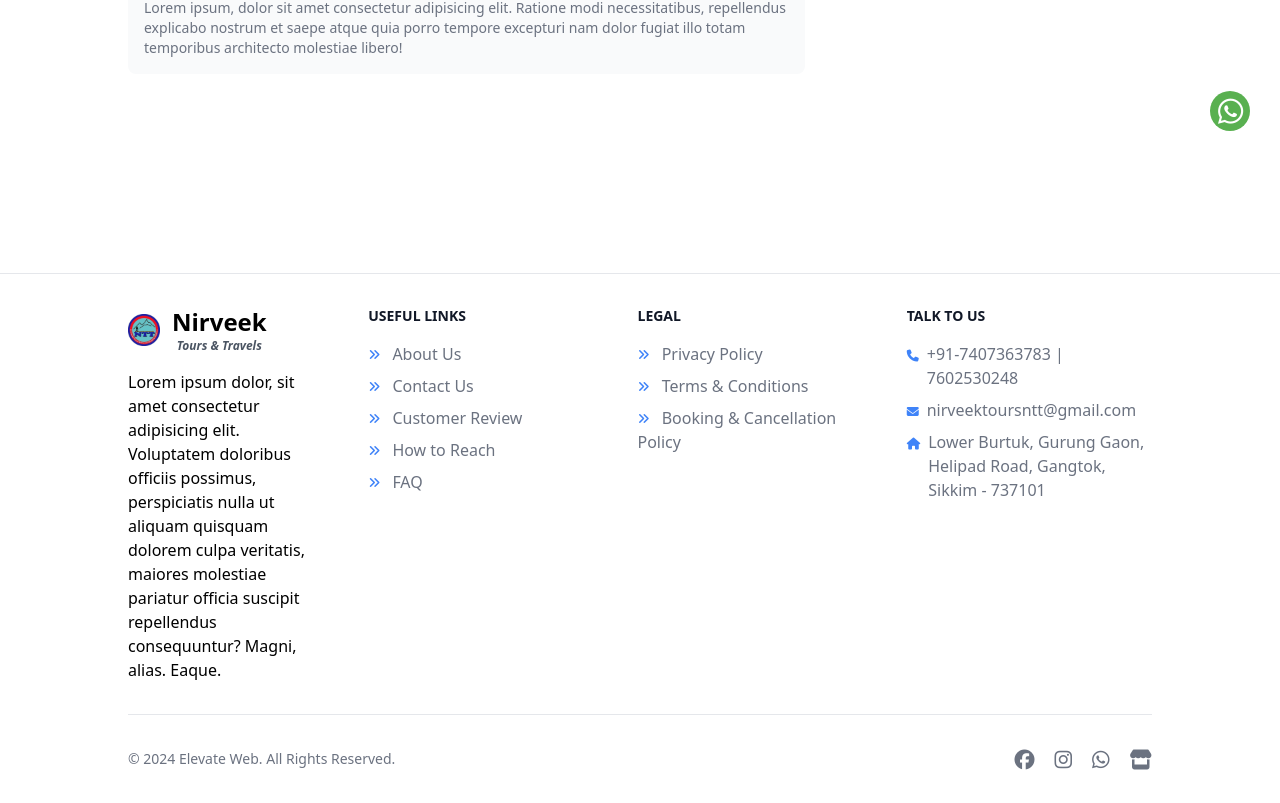
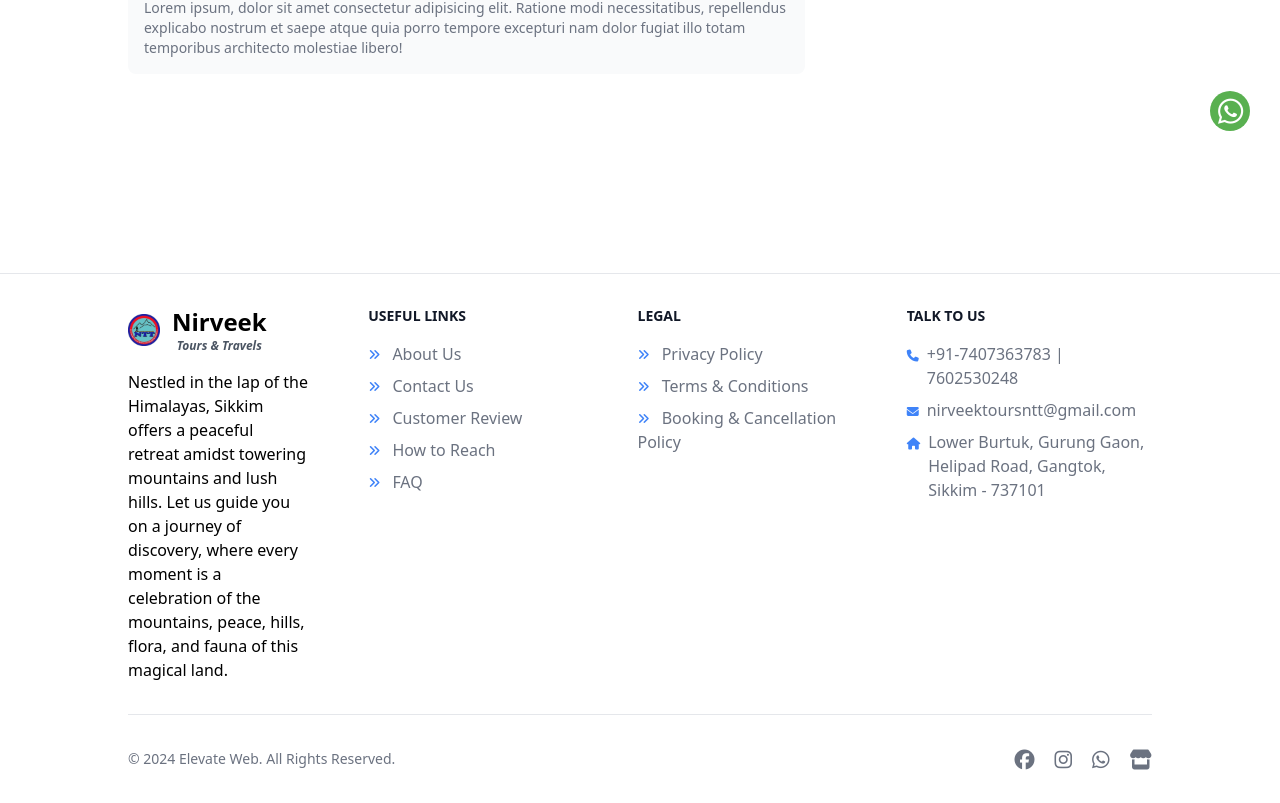
Before and after one commit to dloc47/NirveekTT, an Angular app: page /itinerary in a window 1280 px wide. Shown: the part 639-1442 px from the top of the page. Built offline with nearby package versions, Linux system fonts and the light colour scheme.

Commit message:
Removed price tag from popular-destination, added routing of faq in routing.module.ts and linked footer faq to the faq component..

```diff
--- a/src/app/app-routing.module.ts
+++ b/src/app/app-routing.module.ts
@@ -7,6 +7,7 @@ import { BookingAndCancellationPolicyComponent } from './footer/booking-and-canc
 import { PrivacyPolicyComponent } from './footer/privacy-policy/privacy-policy.component';
 import { ItineraryDetailsComponent } from './itinerary-details/itinerary-details.component';
 import { AboutUsComponent } from './about-us/about-us.component';
+import { FaqComponent } from './faq/faq.component';
 
 const routes: Routes = [
   {path:'', component:HomeComponent, pathMatch:"full"},
@@ -15,6 +16,7 @@ const routes: Routes = [
   {path: "termsandcondition", component: TermsAndConditionsComponent },
   {path: "bookingandcancellationpolicy", component: BookingAndCancellationPolicyComponent },
   {path: "itinerary", component: ItineraryDetailsComponent },
+  {path: "faq", component: FaqComponent },
   { path: '**', component: PageNotFoundComponent }, // wildcard route for unknown paths - (Add this wildcard to last index, else it will throw an error to known route also)
 ];
 
--- a/src/app/footer/footer.component.html
+++ b/src/app/footer/footer.component.html
@@ -14,10 +14,10 @@
                         </span>
                     </span>
                 </a>
-                <p class="w-full md:w-3/4">Lorem ipsum dolor, sit amet consectetur adipisicing elit. Voluptatem
-                    doloribus officiis possimus,
-                    perspiciatis nulla ut aliquam quisquam dolorem culpa veritatis, maiores molestiae pariatur officia
-                    suscipit repellendus consequuntur? Magni, alias. Eaque.</p>
+                <p class="w-full md:w-3/4">
+                    Nestled in the lap of the Himalayas, Sikkim offers a peaceful retreat amidst towering mountains and lush hills.
+                    Let us guide you on a journey of discovery, where every moment is a celebration of
+                    the mountains, peace, hills, flora, and fauna of this magical land.</p>
             </div>
             <div class="grid grid-cols-2 gap-8 sm:gap-6 sm:grid-cols-3 md:grid-cols-3">
                 <div>
@@ -40,7 +40,7 @@
                                     class="fa-solid fa-angles-right fa-xs mr-2 text-blue-500"></i> How to Reach</a>
                         </li>
                         <li>
-                            <a href="https://tailwindcss.com/" class="hover:underline"><i
+                            <a routerLink="/faq" class="hover:underline"><i
                                     class="fa-solid fa-angles-right fa-xs mr-2 text-blue-500"></i> FAQ</a>
                         </li>
                     </ul>
--- a/src/app/popular-destination/popular-destination.component.html
+++ b/src/app/popular-destination/popular-destination.component.html
@@ -17,9 +17,9 @@
             src="https://www.oyorooms.com/travel-guide/wp-content/uploads/2019/06/Refresh-yourself-at-these-places-to-visit-in-Sikkim-Hero-Image.jpg"
             alt="" />
         </a>
-        <div class="priceLabel bg-orange-400 rounded-md text-white w-max px-2 py-1 absolute top-[10px] right-[10px]">
+        <!-- <div class="priceLabel bg-orange-400 rounded-md text-white w-max px-2 py-1 absolute top-[10px] right-[10px]">
           <span class="font-semibold">₹ 15,000 <span class="text-xs font-normal">/ per person</span></span>
-        </div>
+        </div> -->
 
         <div class="w-full flex justify-end relative">
           <p class="absolute -top-8 bg-gray-100 border rounded-l-lg p-1 px-2 inline-block m-0 font-semibold text-gray-700 dark:text-gray-400 text-xs"><i class="fa-solid fa-clock"></i> 3 Days, 4 Nights</p>
@@ -56,9 +56,9 @@
             src="https://www.tripsavvy.com/thmb/58A3iO4pNLWV-yojm0QbsrmurbM=/2121x1414/filters:fill(auto,1)/GettyImages-606222988-5a823cff1d64040037dfd9a1.jpg"
             alt="" />
         </a>
-        <div class="priceLabel bg-orange-400 rounded-md text-white w-max px-2 py-1 absolute top-[10px] right-[10px]">
+        <!-- <div class="priceLabel bg-orange-400 rounded-md text-white w-max px-2 py-1 absolute top-[10px] right-[10px]">
           <span class="font-semibold">₹ 15,000 <span class="text-xs font-normal">/ per person</span></span>
-        </div>
+        </div> -->
 
         <div class="w-full flex justify-end relative">
           <p class="absolute -top-8 bg-gray-100 border rounded-l-lg p-1 px-2 inline-block m-0 font-semibold text-gray-700 dark:text-gray-400 text-xs"><i class="fa-solid fa-clock"></i> 3 Days, 4 Nights</p>
@@ -95,9 +95,9 @@
             src="https://1.bp.blogspot.com/-bSHlkhZGU2c/Vry_ziFJFhI/AAAAAAAAISA/JZqhGw5_xyc/s1600/Zuluk.jpg"
             alt="" />
         </a>
-        <div class="priceLabel bg-orange-400 rounded-md text-white w-max px-2 py-1 absolute top-[10px] right-[10px]">
+        <!-- <div class="priceLabel bg-orange-400 rounded-md text-white w-max px-2 py-1 absolute top-[10px] right-[10px]">
           <span class="font-semibold">₹ 15,000 <span class="text-xs font-normal">/ per person</span></span>
-        </div>
+        </div> -->
 
         <div class="w-full flex justify-end relative">
           <p class="absolute -top-8 bg-gray-100 border rounded-l-lg p-1 px-2 inline-block m-0 font-semibold text-gray-700 dark:text-gray-400 text-xs"><i class="fa-solid fa-clock"></i> 3 Days, 4 Nights</p>
@@ -134,9 +134,9 @@
             src="https://www.sikkimtourismindia.com/blog/wp-content/uploads/2020/04/Sikkim-tour-01.jpg"
             alt="" />
         </a>
-        <div class="priceLabel bg-orange-400 rounded-md text-white w-max px-2 py-1 absolute top-[10px] right-[10px]">
+        <!-- <div class="priceLabel bg-orange-400 rounded-md text-white w-max px-2 py-1 absolute top-[10px] right-[10px]">
           <span class="font-semibold">₹ 15,000 <span class="text-xs font-normal">/ per person</span></span>
-        </div>
+        </div> -->
 
         <div class="w-full flex justify-end relative">
           <p class="absolute -top-8 bg-gray-100 border rounded-l-lg p-1 px-2 inline-block m-0 font-semibold text-gray-700 dark:text-gray-400 text-xs"><i class="fa-solid fa-clock"></i> 3 Days, 4 Nights</p>
@@ -173,9 +173,9 @@
             src="https://www.alightindia.com/CDN/Content/Images/PostImages/ORIGINAL/sk9--6cbecf.jpg"
             alt="" />
         </a>
-        <div class="priceLabel bg-orange-400 rounded-md text-white w-max px-2 py-1 absolute top-[10px] right-[10px]">
+        <!-- <div class="priceLabel bg-orange-400 rounded-md text-white w-max px-2 py-1 absolute top-[10px] right-[10px]">
           <span class="font-semibold">₹ 15,000 <span class="text-xs font-normal">/ per person</span></span>
-        </div>
+        </div> -->
 
         <div class="w-full flex justify-end relative">
           <p class="absolute -top-8 bg-gray-100 border rounded-l-lg p-1 px-2 inline-block m-0 font-semibold text-gray-700 dark:text-gray-400 text-xs"><i class="fa-solid fa-clock"></i> 3 Days, 4 Nights</p>
@@ -212,9 +212,9 @@
             src="https://www.wtravelmagazine.com/wp-content/uploads/2020/09/30.113.12-Stunning-landscapes-at-Gurudongmar-Lake-North-Sikkim-image-by-Sudip-Ray.jpg"
             alt="" />
         </a>
-        <div class="priceLabel bg-orange-400 rounded-md text-white w-max px-2 py-1 absolute top-[10px] right-[10px]">
+        <!-- <div class="priceLabel bg-orange-400 rounded-md text-white w-max px-2 py-1 absolute top-[10px] right-[10px]">
           <span class="font-semibold">₹ 15,000 <span class="text-xs font-normal">/ per person</span></span>
-        </div>
+        </div> -->
 
         <div class="w-full flex justify-end relative">
           <p class="absolute -top-8 bg-gray-100 border rounded-l-lg p-1 px-2 inline-block m-0 font-semibold text-gray-700 dark:text-gray-400 text-xs"><i class="fa-solid fa-clock"></i> 3 Days, 4 Nights</p>
@@ -251,9 +251,9 @@
             src="https://wallpapercave.com/wp/wp6560045.jpg"
             alt="" />
         </a>
-        <div class="priceLabel bg-orange-400 rounded-md text-white w-max px-2 py-1 absolute top-[10px] right-[10px]">
+        <!-- <div class="priceLabel bg-orange-400 rounded-md text-white w-max px-2 py-1 absolute top-[10px] right-[10px]">
           <span class="font-semibold">₹ 15,000 <span class="text-xs font-normal">/ per person</span></span>
-        </div>
+        </div> -->
 
         <div class="w-full flex justify-end relative">
           <p class="absolute -top-8 bg-gray-100 border rounded-l-lg p-1 px-2 inline-block m-0 font-semibold text-gray-700 dark:text-gray-400 text-xs"><i class="fa-solid fa-clock"></i> 3 Days, 4 Nights</p>
```
